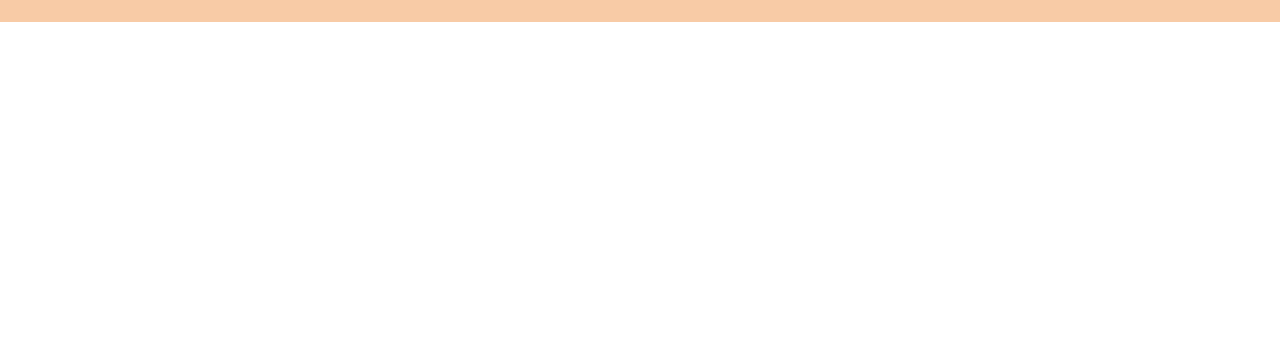
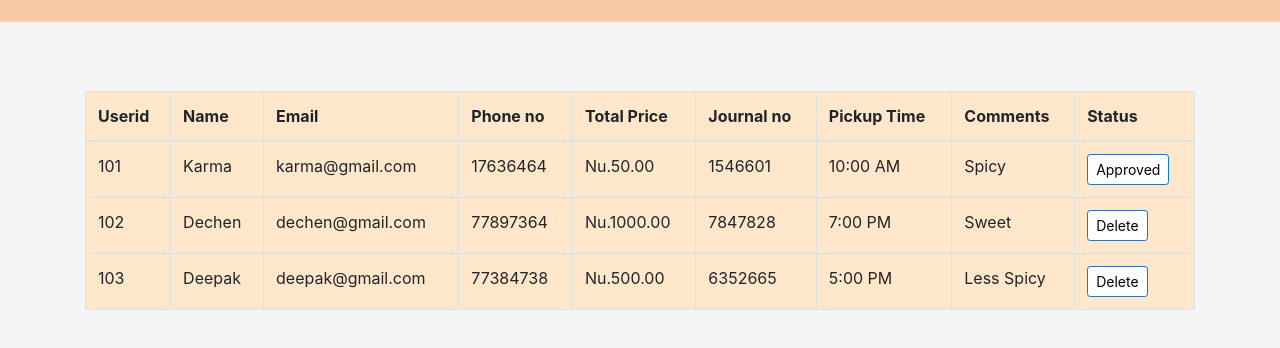
Before and after one commit to pemachozom/Lettuce-Eat, a website: page views/adminorder.html in a window 1280 px wide. Shown: the part 68-416 px from the top of the page. Drawn offline with nearby package versions, Linux system fonts and the light colour scheme.

Commit message:
completed admin orders frontend

```diff
--- a/views/adminorder.html
+++ b/views/adminorder.html
@@ -45,6 +45,67 @@
         </div>
     </nav>
 
+    <div class="container">
+        <div class="table-responsive">
+            <table class="table table-bordered">
+                <thead>
+                    <tr>
+                        <th>Userid</th>
+                        <th>Name</th>
+                        <th>Email</th>
+                        <th>Phone no</th>
+                        <th>Total Price</th>
+                        <th>Journal no</th>
+                        <th>Pickup Time</th>
+                        <th>Comments</th>
+                        <th>Status</th>
+                    </tr>
+                </thead>
+                <tbody>
+                    <tr>
+                        <td>101</td>
+                        <td>Karma</td>
+                        <td>karma@gmail.com</td>
+                        <td>17636464</td>
+                        <td>Nu.50.00</td>
+                        <td>1546601</td>
+                        <td>10:00 AM</td>
+                        <td>Spicy</td>
+                        <td>
+                            <button class="btn btn-primary btn-sm btn-white">Approved</button>
+                        </td>
+                    </tr>
+                    <tr>
+                        <td>102</td>
+                        <td>Dechen</td>
+                        <td>dechen@gmail.com</td>
+                        <td>77897364</td>
+                        <td>Nu.1000.00</td>
+                        <td>7847828</td>
+                        <td>7:00 PM</td>
+                        <td>Sweet</td>
+                        <td>
+                            <button class="btn btn-primary btn-sm btn-white">Delete</button>
+                        </td>
+                    </tr>
+                    <tr>
+                        <td>103</td>
+                        <td>Deepak</td>
+                        <td>deepak@gmail.com</td>
+                        <td>77384738</td>
+                        <td>Nu.500.00</td>
+                        <td>6352665</td>
+                        <td>5:00 PM</td>
+                        <td>Less Spicy</td>
+                        <td>
+                            <button class="btn btn-primary btn-sm btn-white">Delete</button>
+                        </td>
+                    </tr>
+                </tbody>
+            </table>
+        </div>
+    </div>
+
     <!-- Font Awesome Icons -->
     <script src="https://kit.fontawesome.com/d30234fd2c.js" crossorigin="anonymous"></script>
     <!-- Bootstrap JS -->
--- a/views/css/adminorder.css
+++ b/views/css/adminorder.css
@@ -24,3 +24,24 @@
         margin-left: 0;
     }
 }
+
+/* container */
+.table{
+    margin-top: 69px;
+    background-color: #FFE7CC;
+}
+
+.table-bordered {
+    border: 1px solid black;
+}
+
+/* button */
+.btn:not(:disabled):not(.disabled) {
+    cursor: pointer;
+    background-color: white;
+    color: black;
+}
+
+body{
+    background: #F5F5F5;
+}
```
